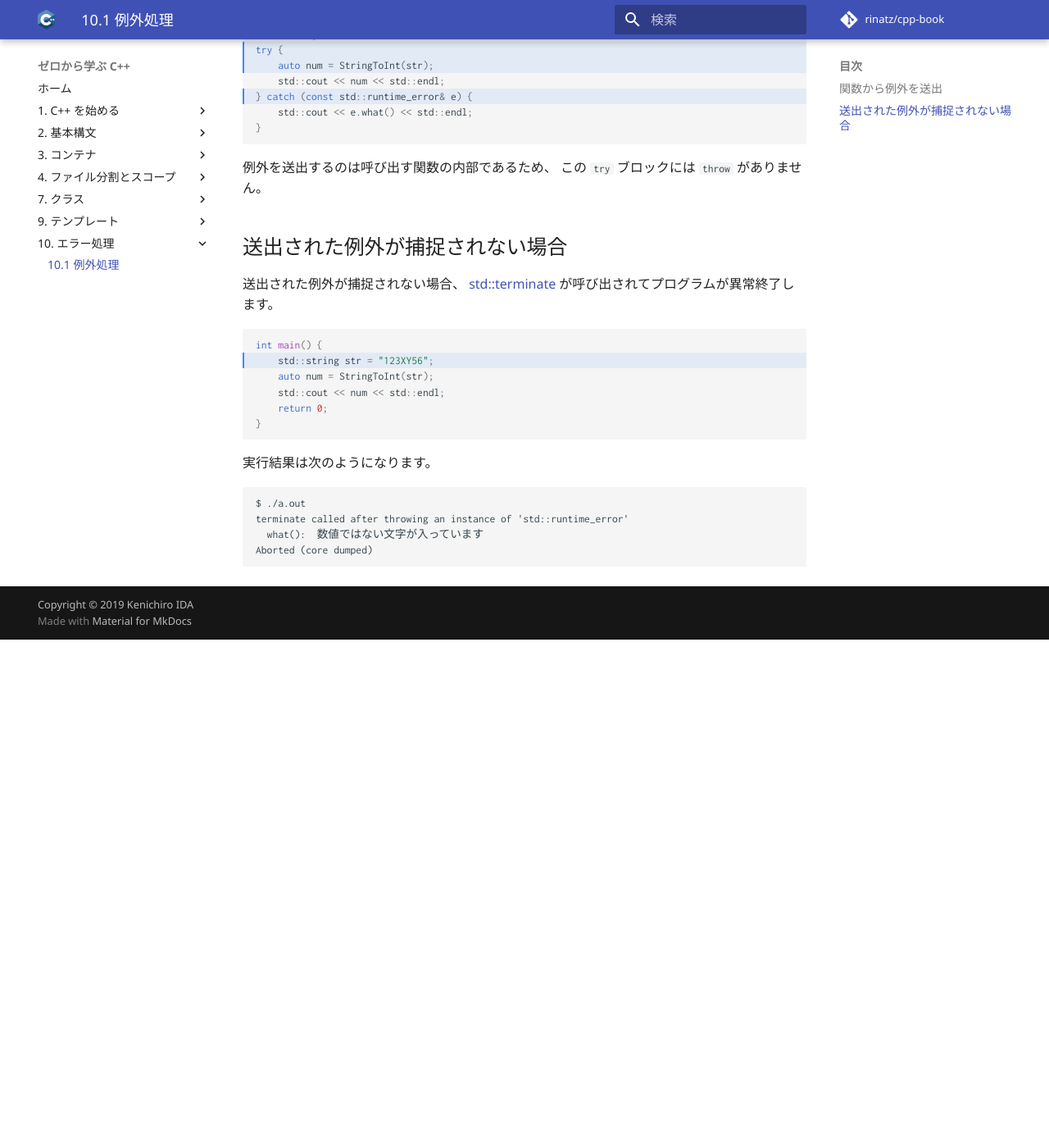
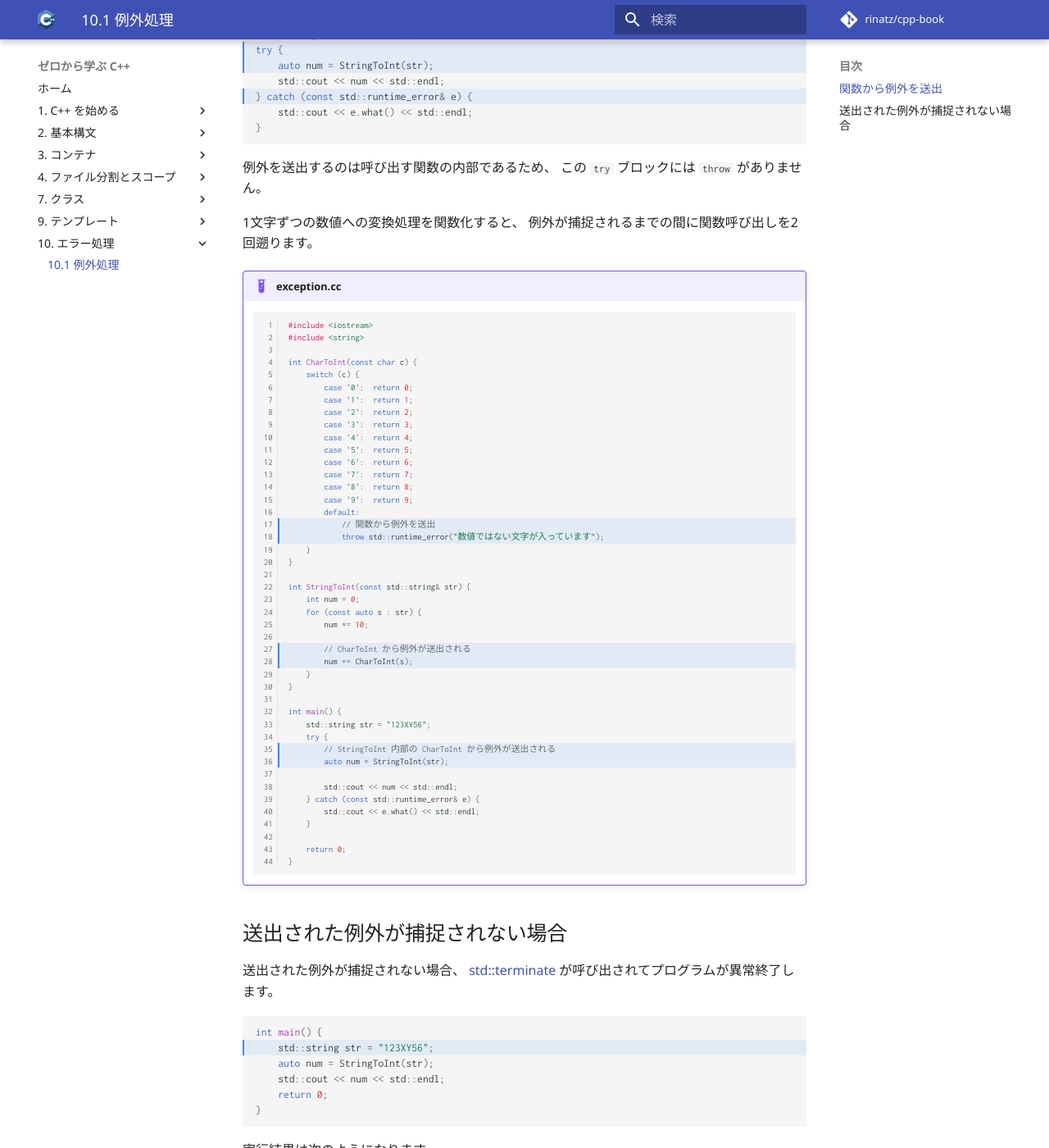
Before and after one commit to rinatz/cpp-book, an MkDocs documentation site: the page built from docs/ch10-01-exception.md, in a window 1280 px wide and 1400 px high, scrolled down 1869 px. Shown: the whole window at 82% size. Built offline with MkDocs 1.6.1 and Material for MkDocs 9.7.7, drawn with Linux system fonts in a browser that asks for light colours; comment, search, counter and statistics services are not loaded; before the commit the page ends 2649 px from its top, so only the background shows below that; some of the changed text lies outside the part shown.

Commit message:
Improve sentence and add example code

````diff
--- a/docs/ch10-01-exception.md
+++ b/docs/ch10-01-exception.md
@@ -55,7 +55,7 @@ try {
 
 ## 関数から例外を送出
 
-関数内で捕捉されない場合、
+関数内で例外が捕捉されない場合、
 捕捉されるまで関数の呼び出し元を順に辿っていきます。
 
 正の整数を表す `std::string` を `int` に変換する処理を関数化し、
@@ -101,6 +101,57 @@ try {
 例外を送出するのは呼び出す関数の内部であるため、
 この `try` ブロックには `throw` がありません。
 
+1文字ずつの数値への変換処理を関数化すると、
+例外が捕捉されるまでの間に関数呼び出しを2回遡ります。
+
+!!! example "exception.cc"
+    ```cpp linenums="1" hl_lines="17 18 27 28 35 36"
+    #include <iostream>
+    #include <string>
+
+    int CharToInt(const char c) {
+        switch (c) {
+            case '0':  return 0;
+            case '1':  return 1;
+            case '2':  return 2;
+            case '3':  return 3;
+            case '4':  return 4;
+            case '5':  return 5;
+            case '6':  return 6;
+            case '7':  return 7;
+            case '8':  return 8;
+            case '9':  return 9;
+            default:
+                // 関数から例外を送出
+                throw std::runtime_error("数値ではない文字が入っています");
+        }
+    }
+
+    int StringToInt(const std::string& str) {
+        int num = 0;
+        for (const auto s : str) {
+            num *= 10;
+
+            // CharToInt から例外が送出される
+            num += CharToInt(s);
+        }
+    }
+
+    int main() {
+        std::string str = "123XY56";
+        try {
+            // StringToInt 内部の CharToInt から例外が送出される
+            auto num = StringToInt(str);
+
+            std::cout << num << std::endl;
+        } catch (const std::runtime_error& e) {
+            std::cout << e.what() << std::endl;
+        }
+
+        return 0;
+    }
+    ```
+
 ## 送出された例外が捕捉されない場合
 
 送出された例外が捕捉されない場合、
````
